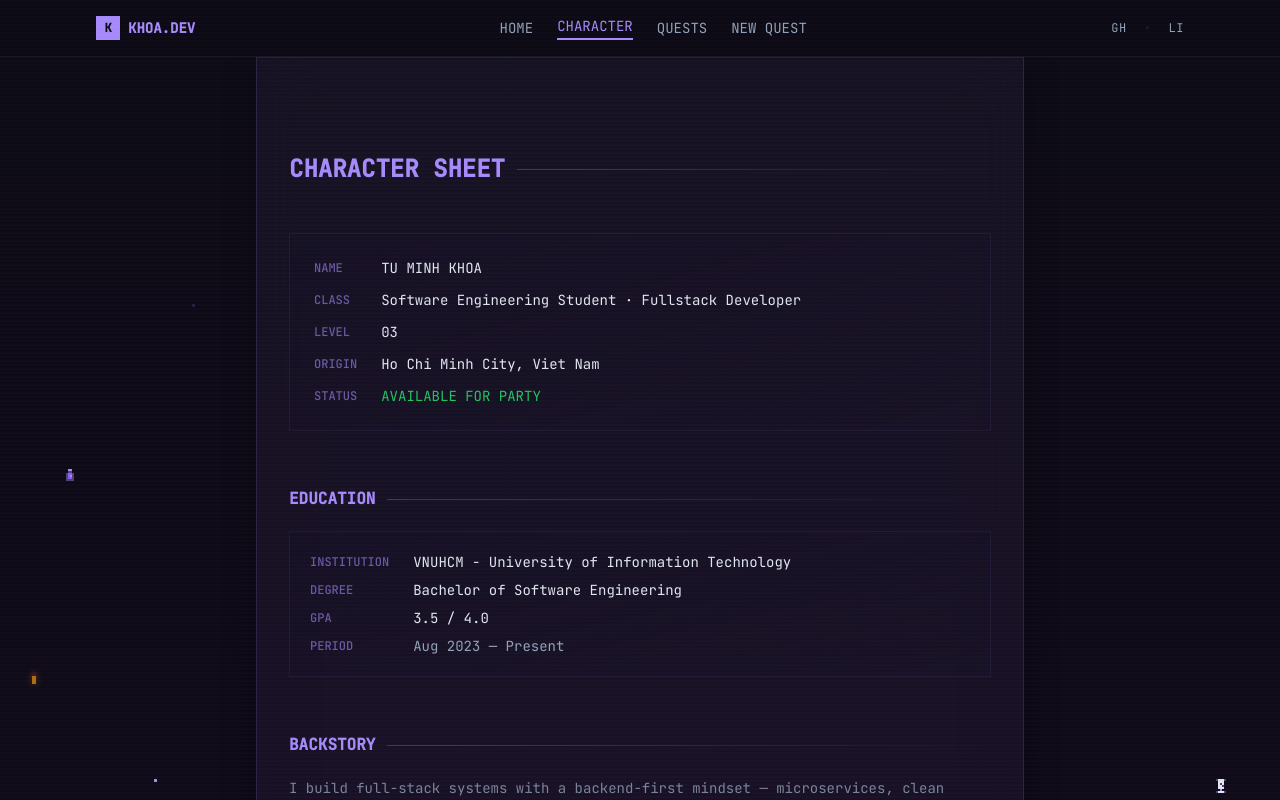
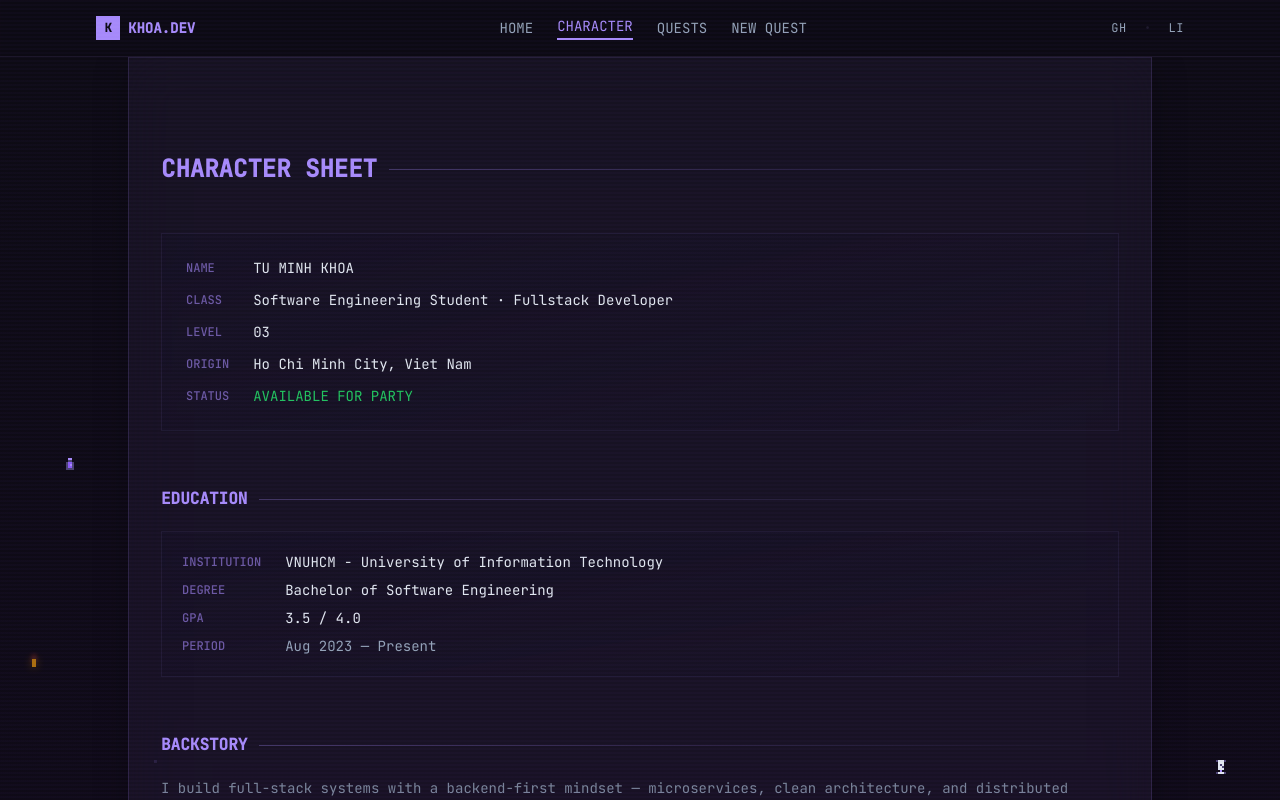
Before and after one commit to minkhoaa/porfolio, a Next.js app: page /about in a window 1280 px wide. Shown: the top 800 px of the page. Built offline with nearby package versions, Linux system fonts and the light colour scheme.

Commit message:
Widen about page content area (max-w-3xl → max-w-5xl)

```diff
--- a/src/app/about/page.tsx
+++ b/src/app/about/page.tsx
@@ -18,7 +18,7 @@
     <div className="relative">
       <PageBackground theme="tavern" />
       <FloatingItems theme="tavern" />
-      <GlassCard className="max-w-3xl mx-auto px-4 sm:px-6 lg:px-8 py-24">
+      <GlassCard className="max-w-5xl mx-auto px-4 sm:px-6 lg:px-8 py-24">
         <div className="flex items-center gap-3 mb-12">
         <h1 className="font-pixel text-2xl font-bold text-retro-amber">CHARACTER SHEET</h1>
         <div className="flex-1 h-px bg-gradient-to-r from-retro-amber/30 to-transparent" />
```
